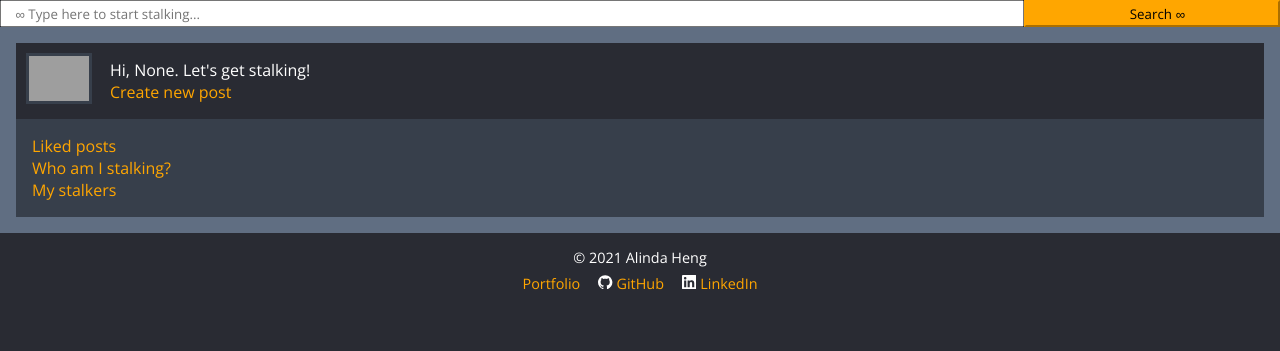
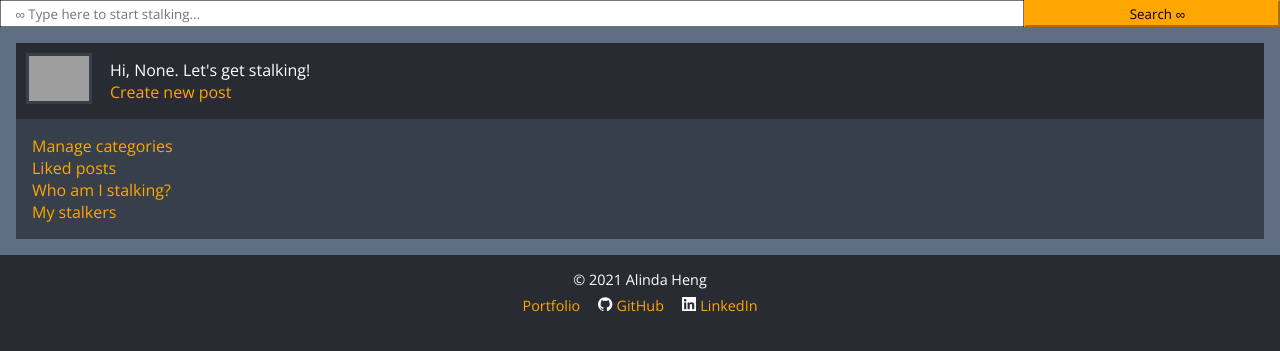
Before and after one commit to Alindah/stalkback, a Flask app: page /dashboard in a window 1280 px wide. Shown: the part 80-431 px from the top of the page. Run offline with Flask 2, Linux system fonts and the light colour scheme; the visitor is signed in with stand-in values (Sample User, id 1); data comes from the database, SQL or seed files in the repository; data that the repository does not hold is empty; grey boxes are pictures that could not be loaded.

Commit message:
Set up for managing categories in the future

```diff
--- a/app/main.py
+++ b/app/main.py
@@ -303,6 +303,12 @@ def edit_prof(category):
 
     return render_template('edit_profile.html', category = category, form = form)
 
+# EDIT CATEGORIES
+@app.route('/edit/categories', methods = ['GET', 'POST'])
+@login_required
+def categories():
+    return render_template('categories.html')
+
 # Handle like button submissions
 @app.route('/handlelike', methods = ['POST'])
 @login_required
--- /dev/null
+++ b/app/templates/categories.html
@@ -0,0 +1,5 @@
+{% extends "base.html" %}
+{% block content %}
+    <h2>Manage Categories</h2>
+
+{% endblock %}
--- a/app/templates/dashboard.html
+++ b/app/templates/dashboard.html
@@ -20,6 +20,7 @@
         </table>
     </div>
     <div class="dashboard-quick-links">
+        <a href="{{ url_for('categories') }}">Manage categories</a><br>
         <a href="{{ url_for('liked_posts') }}">Liked posts</a><br>
         <a href="{{ url_for('stalklist', username = current_user.username, category = 'none', rel = 'stalking') }}">Who am I stalking?</a><br>
         <a href="{{ url_for('stalklist', username = current_user.username, category = 'none', rel = 'stalkers') }}">My stalkers</a><br>
```
